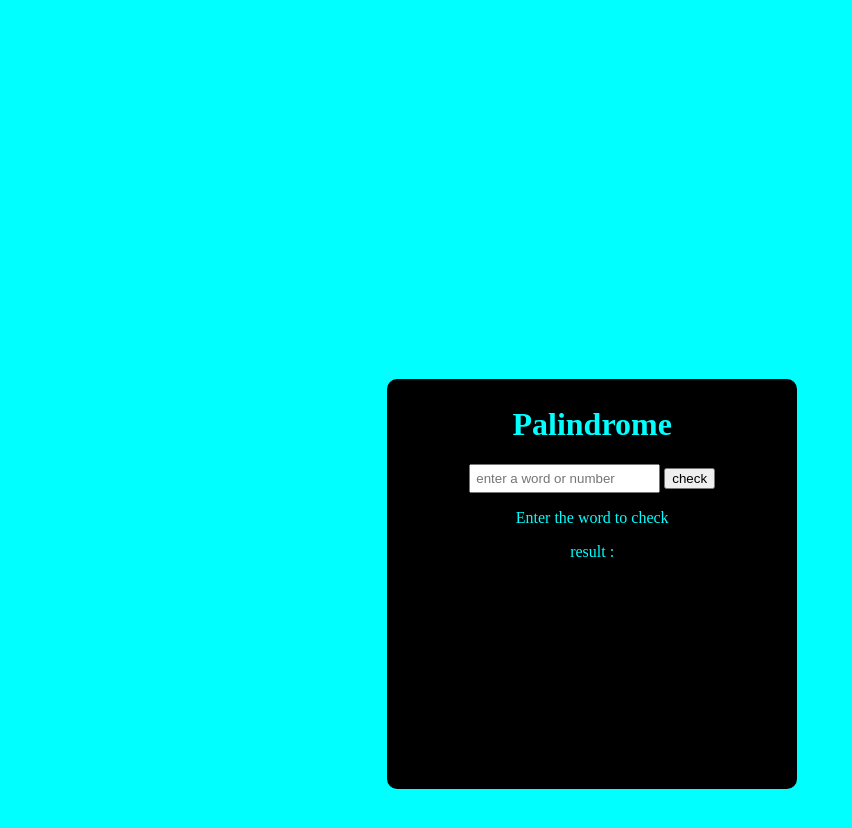
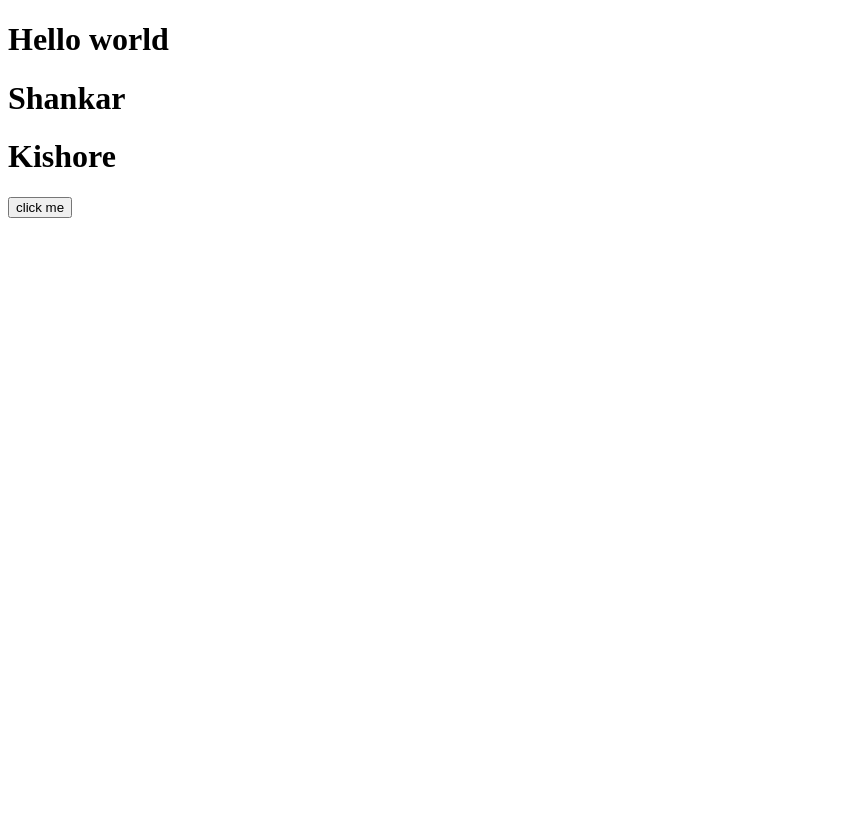
Before and after one commit to ShankarS12/Frontend-repository, a plain HTML site: page index.html in a window 1280 px wide. Shown: the whole page, without its empty margins (0-852 px from the left). After the commit the page ends 800 px from the top, so only its background shows below. Drawn offline with Linux system fonts and the light colour scheme.

Commit message:
simple task

```diff
--- a/index.html
+++ b/index.html
@@ -3,78 +3,35 @@
 <head>
     <meta charset="UTF-8">
     <meta name="viewport" content="width=device-width, initial-scale=1.0">
-    <title>Document</title>
+    <title>Tasks</title>
 </head>
 <body>
-    <style>
-        body{
-            background-color:aqua;
-        }
+    <h1 id="id1" class="c1" >Hello world</h1>
+    <h1 id="id1" class="c1">Shankar</h1>
+    <h1 id="id1" class="c1">Kishore</h1>
 
-        .head{
-            background-color: black;
-            height: 400px;
-            width: 400px;
-            margin: 30%;
-            border: 5px solid;
-            border-radius: 10px;
-            text-align: center;
-        }
-        h1,p{
-            color: aqua;
-            text-align: center;
-        }
-        input{
-            padding: 5px;
-        }
-        .results{
-
-            display: inline-flex;
-            justify-content: center;
-        }
-
-        button:hover{
-            cursor: pointer;
-        }
-
-    </style>
-
-    <div class="head">
-        <h1>Palindrome</h1>
-        <input  type="text" id="ans" placeholder="enter a word or number" >
-        <button onclick="palindrome()">check</button>
-        <p>Enter the word to check</p>
-        <p>result :</p>
-        <div class="results">
-            <p style="color: blanchedalmond;" id="result"> </p>
-        </div>
-
-    </div>
+    <button id="btn" >click me</button>
 
     <script>
+        // var value= document.querySelector("h1");
+        // value.textContent= "Ranjith";
+
+        //var value=document.querySelector("#id1");
+        //value.innerHTML = "Ranjith";
+
+        // var value= document.querySelector(".c1")
+        // vlue.innerHTML = "ranjith";
+
+        // var value = document.querySelectorAll(".c1");
+        // console.log(value);
+        // for(i=0; i<value.length; i++){
+        //     value[2].textContent="sriramm"
+        // }
 
 
-        function palindrome(){
-            var word = document.getElementById("ans").value;
-            var arr = word.split("")
-            var res = "";
-            for(let i=arr.length-1; i>=0; i--){
-                    res += arr[i];
-            }
-            // console.log(res);
-            // var fres = document.getElementById("result")
-            // fres.innerHTML = res;
-
-            if(word == res){
-                document.getElementById("result").innerHTML =  " Its a palindr0me "
-            }
-
-            else{
-                document.getElementById("result").innerHTML =  " Its not a palindr0me "
-            }
-        }
-    </script>
 
 
+
+    </script>
 </body>
 </html>
```
